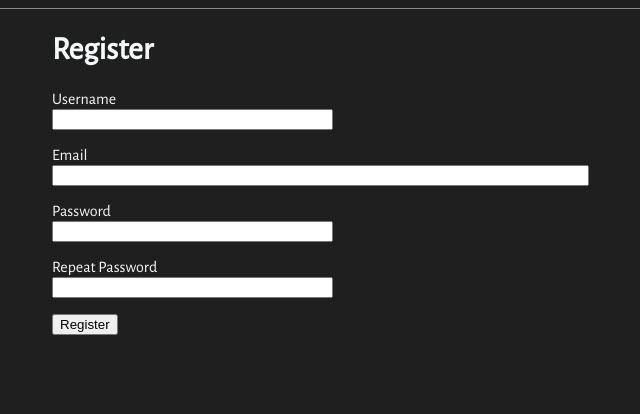
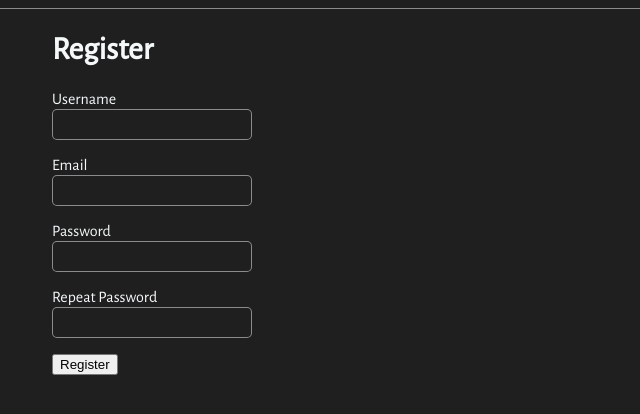
Before and after one commit to ResetMind/notebook, a Flask app: page /register in a window 1280 px wide. Shown: the part 32-446 px from the top of the page, without its empty margins (88-728 px from the left). Run offline with Flask 2, Linux system fonts and the light colour scheme.

Commit message:
Скрипт для адаптации высоты textarea. Стили полей, ошибок добавлены.

```diff
--- a/app/forms.py
+++ b/app/forms.py
@@ -31,6 +31,6 @@ class RegistrationForm(FlaskForm):
 
 
 class NoteForm(FlaskForm):
-    header = StringField('Header', validators=[DataRequired()])
-    body = TextAreaField('Body', validators=[DataRequired()])
+    header = StringField('Header', validators=[DataRequired()], render_kw={"placeholder": "Type note's header"})
+    body = TextAreaField('Body', validators=[DataRequired()], render_kw={"placeholder": "Type note"})
     submit = SubmitField('Save')
--- a/app/static/css/styles.css
+++ b/app/static/css/styles.css
@@ -40,6 +40,7 @@ hr {
     opacity: 0.5;
 }
 
+/*notes*/
 .note_blocks {
     margin:0 auto;
 }
@@ -56,5 +57,39 @@ hr {
     padding: 10px;
     border: 1px solid;
     border-radius: 10px;
+    background: #1f1f1f;
+    color: #f4f8f9;
     margin: 5px;
 }
+
+/*edit/make note*/
+input[type="text"], input[type="password"], textarea {
+    background: #1f1f1f;
+    border: 1px solid rgba(244, 248, 249, 0.5); /*#f4f8f9*/
+    border-radius: 5px;
+    color: #f4f8f9;
+    font-size: 16px;
+    padding: 5px;
+    outline: none;
+    font-family: 'Alegreya Sans', sans-serif, "Lucida Sans Unicode";
+    width: 100%;
+}
+
+textarea {
+    resize: none;
+}
+
+p span {
+    color: red;
+}
+
+.error_margin {
+    line-height: 0.1em;
+}
+
+/*login, registration*/
+.login_page input[type="text"],
+.register_page input[type="text"],
+input[type="password"] {
+    width: 200px;
+}
--- /dev/null
+++ b/app/static/js/js.js
@@ -0,0 +1,10 @@
+let tx = document.getElementsByTagName('textarea');
+for (let i = 0; i < tx.length; i++) {
+  tx[i].setAttribute('style', 'height:' + (tx[i].scrollHeight) + 'px;overflow-y:hidden;');
+  tx[i].addEventListener("input", OnInput, false);
+}
+
+function OnInput() {
+  this.style.height = 'auto';
+  this.style.height = (this.scrollHeight) + 'px';
+}
--- a/app/templates/base.html
+++ b/app/templates/base.html
@@ -21,15 +21,14 @@
 <div class="content">
     {% with messages = get_flashed_messages() %}
         {% if messages %}
-            <ul>
-                {% for message in messages %}
-                    <li>{{ message }}</li>
-                {% endfor %}
-            </ul>
+            {% for message in messages %}
+                <p>{{ message }}</p>
+            {% endfor %}
         {% endif %}
     {% endwith %}
     {% block content %}{% endblock %}
 </div>
 </body>
 <script src={{ url_for('static', filename='js/masonry.pkgd.js') }}></script>
+<script src={{ url_for('static', filename='js/js.js') }}></script>
 </html>
--- a/app/templates/register.html
+++ b/app/templates/register.html
@@ -1,37 +1,43 @@
 {% extends "base.html" %}
 
 {% block content %}
+    <div class="register_page">
         <h1>Register</h1>
-    <form action="" method="post">
+        <form action="" method="post" novalidate>
             {{ form.hidden_tag() }}
             <p>
                 {{ form.username.label }}<br>
                 {{ form.username(size=32) }}<br>
                 {% for error in form.username.errors %}
-            <span style="color: red;">[{{ error }}]</span>
+                    <p class="error_margin">
+                    <span>{{ error }}</span>
                 {% endfor %}
                 </p>
             <p>
                 {{ form.email.label }}<br>
                 {{ form.email(size=64) }}<br>
                 {% for error in form.email.errors %}
-            <span style="color: red;">[{{ error }}]</span>
+                    <p class="error_margin">
+                    <span>{{ error }}</span>
                 {% endfor %}
                 </p>
             <p>
                 {{ form.password.label }}<br>
                 {{ form.password(size=32) }}<br>
                 {% for error in form.password.errors %}
-            <span style="color: red;">[{{ error }}]</span>
+                    <p class="error_margin">
+                    <span>{{ error }}</span>
                 {% endfor %}
                 </p>
             <p>
                 {{ form.password2.label }}<br>
                 {{ form.password2(size=32) }}<br>
                 {% for error in form.password2.errors %}
-            <span style="color: red;">[{{ error }}]</span>
+                    <p class="error_margin">
+                    <span>{{ error }}</span>
                 {% endfor %}
                 </p>
             <p>{{ form.submit() }}</p>
         </form>
+    </div>
 {% endblock %}
```
Also changed, not shown: app/templates/login.html (+6 -2 lines), app/templates/note.html (+4 -4 lines), app.db. Lines whose indentation alone changed are shown as unchanged.
